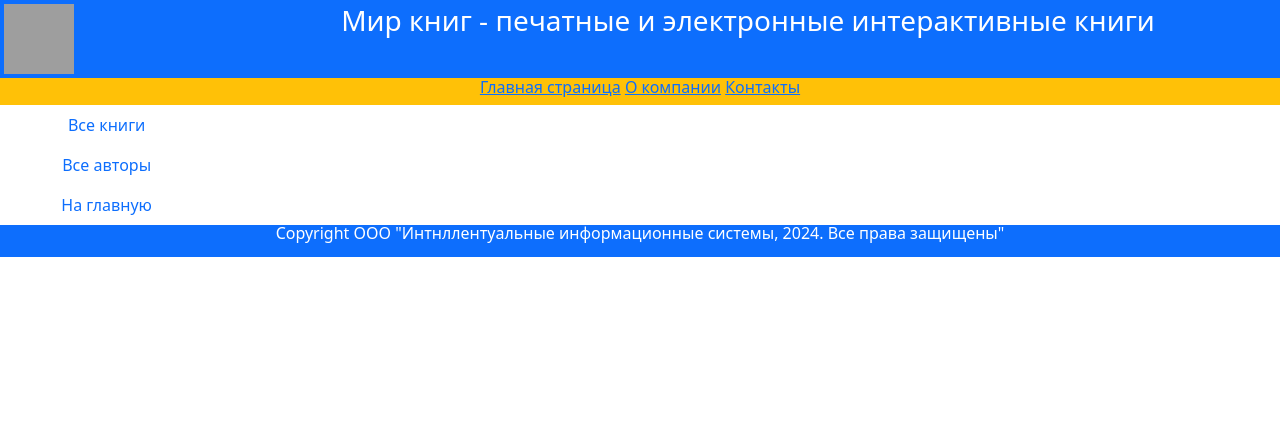
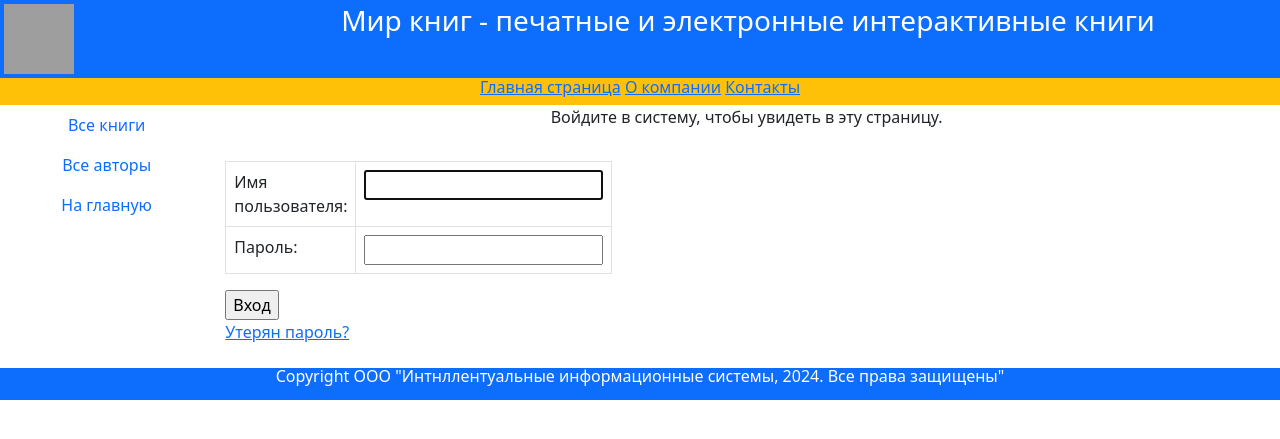
Before and after one commit to OIITuMuCT/WebBooks, a Django app: a page that uses templates/registration/login.html in a window 1280 px wide. Shown: the top 439 px of the page. Run offline with Django 4.2, Linux system fonts and the light colour scheme; some libraries are stand-ins or nearby versions; grey boxes are pictures that could not be loaded.

Commit message:
Chapter11 login.html, logget_out.html

```diff
--- a/WebBooks/settings.py
+++ b/WebBooks/settings.py
@@ -31,13 +31,13 @@ ALLOWED_HOSTS = []
 # Application definition
 
 INSTALLED_APPS = [
+    "catalog",
     "django.contrib.admin",
     "django.contrib.auth",
     "django.contrib.contenttypes",
     "django.contrib.sessions",
     "django.contrib.messages",
     "django.contrib.staticfiles",
-    "catalog",
     "django_cleanup.apps.CleanupConfig",
 ]
 
@@ -133,3 +133,6 @@ MEDIA_ROOT = os.path.join(BASE_DIR, 'media/')
 # https://docs.djangoproject.com/en/4.2/ref/settings/#default-auto-field
 
 DEFAULT_AUTO_FIELD = "django.db.models.BigAutoField"
+
+# Переадресация на главную страницу сайта после входа в систему
+LOGIN_REDIRECT_URL = '/'
--- /dev/null
+++ b/templates/registration/logget_out.html
@@ -0,0 +1,6 @@
+{% extends "catalog/base.html" %}
+
+{% block content %}
+<p>Выход из системы!</p>
+<a href="{% url "login" %}">Нажмите на эту ссылку для входа в симтему</a>
+{% endblock %}
--- a/templates/registration/login.html
+++ b/templates/registration/login.html
@@ -1 +1,45 @@
 {% extends "catalog/base.html" %}
+
+{% block content %}
+{% if form.errors %}
+<p>Ваши имя пользователья и пароль не совпали.
+    Пожалуйста, попробуйте еще раз.</p>
+{% endif %}
+{% if next %}
+    {% if user.is_authenticated %}
+    <p> Вы не имеете доступа к этой странице.
+        Войдите в систему с другими параметрами
+    </p>
+    {% else %}
+    <p>Войдите в систему, чтобы увидеть в эту страницу.</p>
+    {% endif %}
+{% endif %}
+<form method="POST" action="{% url "login" %}">
+    {% csrf_token %}
+    <div class="row my-2 text-center">
+        <div class="col-4">
+            <table class="table table-bordered my-2 text-start">
+                <tr>
+                    <td>{{ form.username.label_tag }}</td>
+                    <td>{{ form.username }}</td>
+                </tr>
+                <tr>
+                    <td>{{ form.password.label_tag }}</td>
+                    <td> {{ form.password }} </td>
+                </tr>
+            </table>
+        </div>
+        <div class="col-8"></div>
+    </div>
+    <div class="row my-2 text-start">
+        <div class="col-4">
+            <input type="submit" value="Вход"/>
+            <input type="hidden" name="next" value="{{ next }}"/>
+            {# Предполагается, что вы настроили #}
+            {# предостваление password_reset в своем URLconf #}
+            <p><a href="{% url "password_reset" %}">Утерян пароль?</a></p>
+        </div>
+    </div>
+    <div class="col-8"></div>
+</form>
+{% endblock %}
```
Also changed, not shown: WebBooks/urls.py (line endings or trailing spaces), templates/registration/password_reset_form.html (added).
